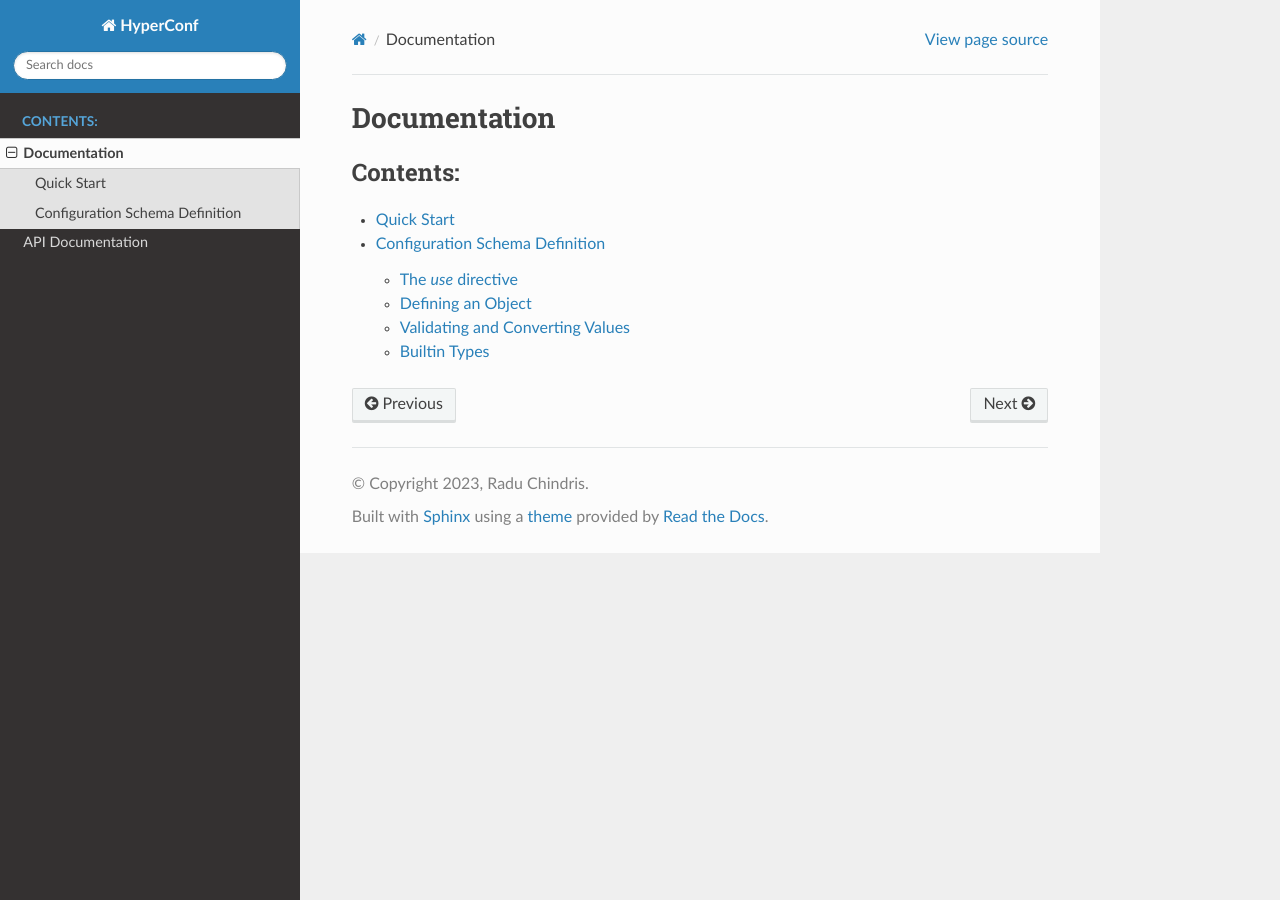
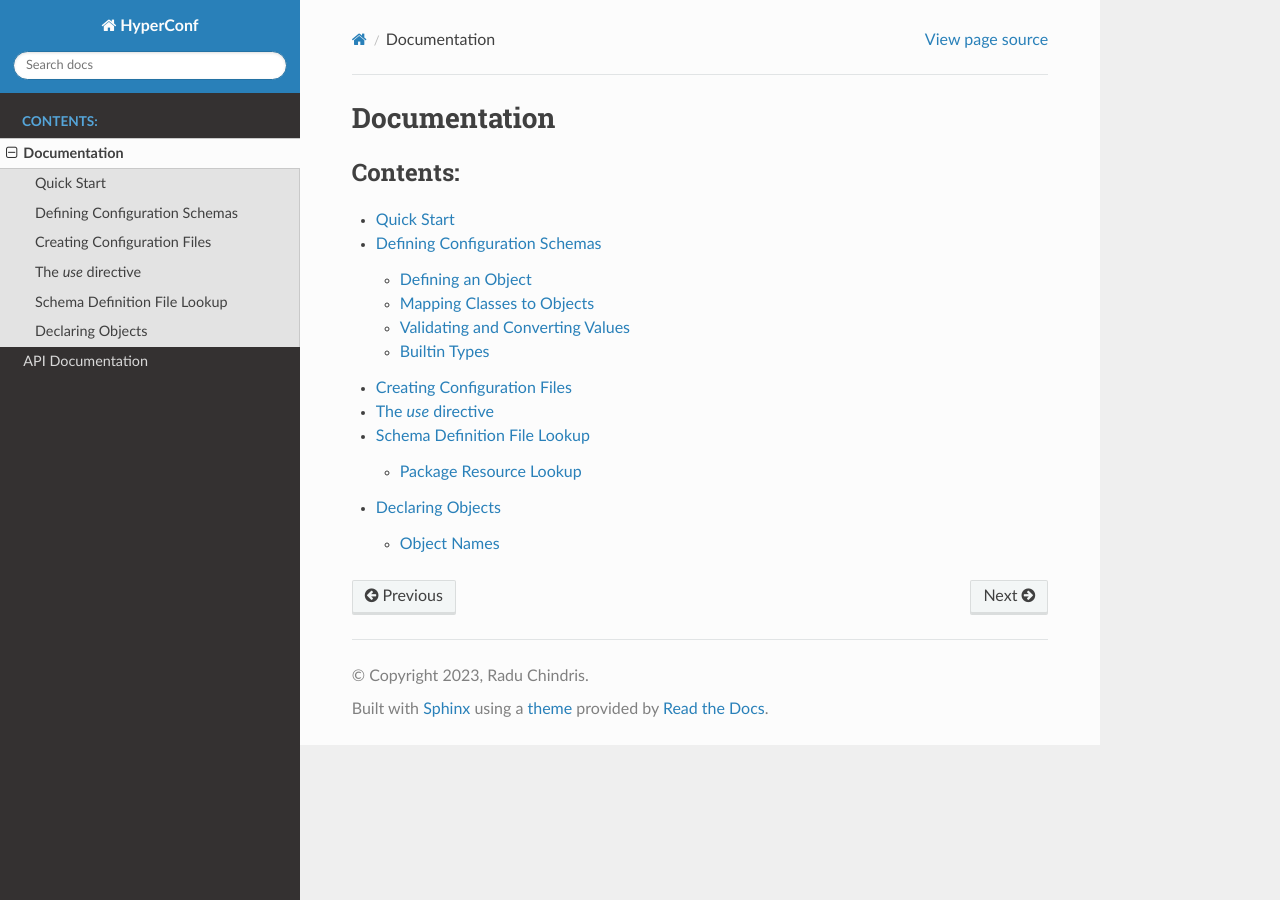
Before and after one commit to rchindris/hyperconf, a Sphinx documentation site: the page built from docs/documentation.rst, in a window 1280 px wide. Built offline with Sphinx 7.4.7 and the Read the Docs theme 2.0.0, drawn with Linux system fonts in a browser that asks for light colours; pages that are not in the unit, such as notebooks, are missing from menus; some of the changed lines change nothing that is shown.

Commit message:
updated configuration

```diff
--- /dev/null
+++ b/docs/define_config.rst
@@ -0,0 +1,123 @@
+Creating Configuration Files
+-------------------------
+
+Configuration files are plain YAML files containing configuration
+objects. HyperConf can load these files, check their structure against
+defined configuration schemas, and validate values. Parsing the
+configuration results in a custom Python dictionary that can be used
+either by looking up string keys or by accessing using attribute
+names.
+
+Typically, a configuration file imports schema definitions from schema
+files. It then can contain any number of configuration object
+declarations.
+
+The `use` directive
+-------------------
+
+Schemas need to be defined separately of configuration files and be
+included in the configuration file using an `use` directive. This
+encourages the reuse of configuration definition files.  `use`
+directives can appear anywhere at the top level in the configuration
+or schema definition files.
+
+The correct form of an `use` directive is::
+
+  use: file_path
+
+where `file_path` is the relative or absolute path of a schema YAML
+file. The extension can be ommited in which case the '.yaml' suffix is
+appended automatically.
+
+Schema Definition File Lookup
+-------------------------
+
+HyperConf attempts to load referenced definition files that are
+specified using file paths. The specified path can be an absolute
+path, relative path, or a file name. When only a file name is
+specified, the current working directory is used.
+
+Examples:
+
+- Load the `ships.yaml` file from the `../defs` directory.
+  ::
+
+    use: ../defs/ships
+
+- Load the `ships.yaml` file from an absolute path.
+  ::
+
+    use: /home/user/ships
+
+- Load from the current directory.
+  ::
+
+    use: ships
+
+Package Resource Lookup
+^^^^^^^^^^^^^^^^^^^^^^
+
+If the file is not found in the specified path, `HyperConf` looks up the
+path as a resource in one of the packages from the configuration
+definition lookup path. When searching for a configuration definition
+file in a package, the path is relative to the package root.
+
+To register a package in the lookup path, use
+`ConfigDefs.add_package`, as shown in the following example:
+
+.. code-block:: python
+
+    from hyperconf import ConfigDefs
+
+    # Register the 'my_package' Python package as a configuration definition source.
+    ConfigDefs.add_package('my_package')
+
+
+Declaring Objects
+----------------
+
+An object declaration assigns an alias to configuration values. The
+name specifies the configuration definition to use and the YAML object
+definition needs conform to the structure specified by the
+configuration.
+
+Object Names
+^^^^^^^^^^^^
+
+An object name can be:
+
+ - a configuration definition type name, in which case only one
+   declaration for that configuration definition is possible in a
+   configuration file. In the following example:::
+
+     use: ships
+
+     ship:
+       captain: Pike
+       ...
+
+     ship:
+       captain: Kirk
+       ...
+
+     ship:
+       captain: Picard
+       ...
+
+   three objects with name and type `ship` are defined and the result
+   is that the last declaration shadows the previous two declarations
+   since they have the same name.
+
+ - an inline type alias, defining an unique name for the object.  A
+   type alias has the form `object_id=definition_name` as in the
+   following example:::
+     use: ships
+
+     enterprise=ship:
+       ...
+
+     stargazer=ship:
+       ...
+
+   In this example two distinct `ship` objects were defined, each one
+   with its configuration values.
--- a/docs/define_schema.rst
+++ b/docs/define_schema.rst
@@ -1,22 +1,9 @@
-Configuration Schema Definition
+Defining Configuration Schemas
 ===============================
 
 
 By defining a configuration object schema, you gain control over the structure of those configuration objects. This involves specifying the options and their types, along with setting value validation rules and string-to-value conversion.
 
-The `use` directive
--------------------
-
-Schemas need to be defined separately of configuration files and be included in the configuration
-file using an `use` directive. This encourages the reuse of configuration definition files.
-`use` directives can appear anywhere at the top level in the configuration or schema definition files.
-
-The correct form of an `use` directive is::
-
-  use: file_path
-
-where `file_path` is the relative or absolute path of a schema YAML file. The extension can be
-ommited in which case the '.yaml' suffix is appended automatically.
 
 Defining an Object
 ------------------
@@ -62,6 +49,11 @@ In this case the `invalid_option` option attempts to nest another type definitio
           validator: 'int(hval) > 3'
         now_valid_option: was_nested
 
+Mapping Classes to Objects
+--------------------------
+
+There are situations when you want to assign classes to particular object types. Like, for example, when configuring an application that
+makes use of various 'services' that are to be dynamically created (dependency injection). HyperConf
 
 Validating and Converting Values
 --------------------------------
--- a/docs/documentation.rst
+++ b/docs/documentation.rst
@@ -7,4 +7,5 @@ Documentation
 
    quickstart
    define_schema
+   define_config
    builtins
```
